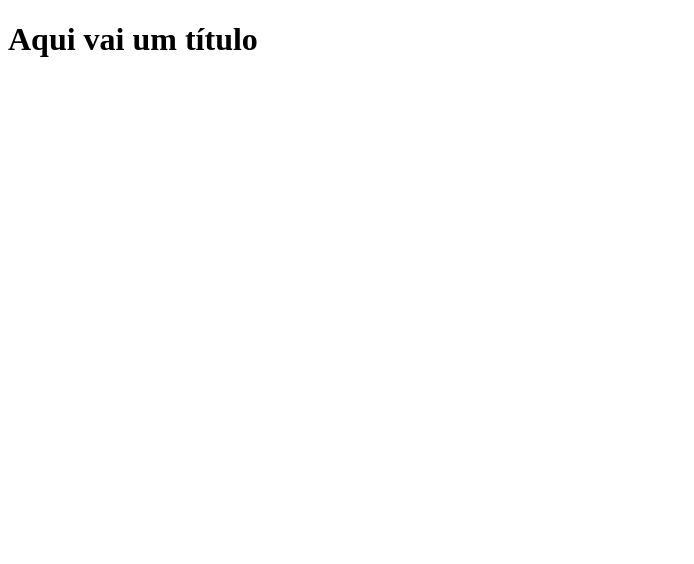
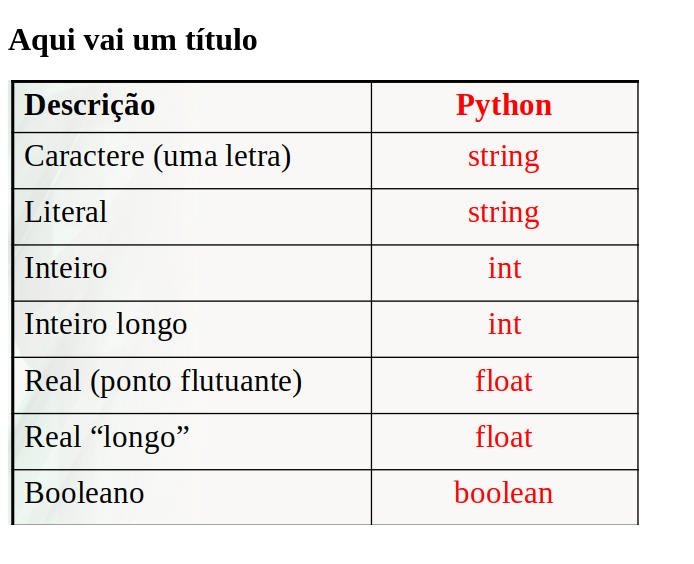
Before and after one commit to DriRaYV/Aula1-Devops, a plain HTML site: page index.html in a window 1280 px wide. Shown: the whole page, without its empty margins (0-694 px from the left). Drawn offline with Linux system fonts and the light colour scheme.

Commit message:
Adicionando imagens

```diff
--- a/index.html
+++ b/index.html
@@ -10,6 +10,7 @@
 
 <body>
     <h1>Aqui vai um título</h1>
+    <img src="./imagens/Screenshot from 2023-02-05 20-45-30.png" alt="">
 </body>
 
 </html>
```
Also changed, not shown: imagens/Screenshot from 2023-02-05 20-45-30.png (added).
